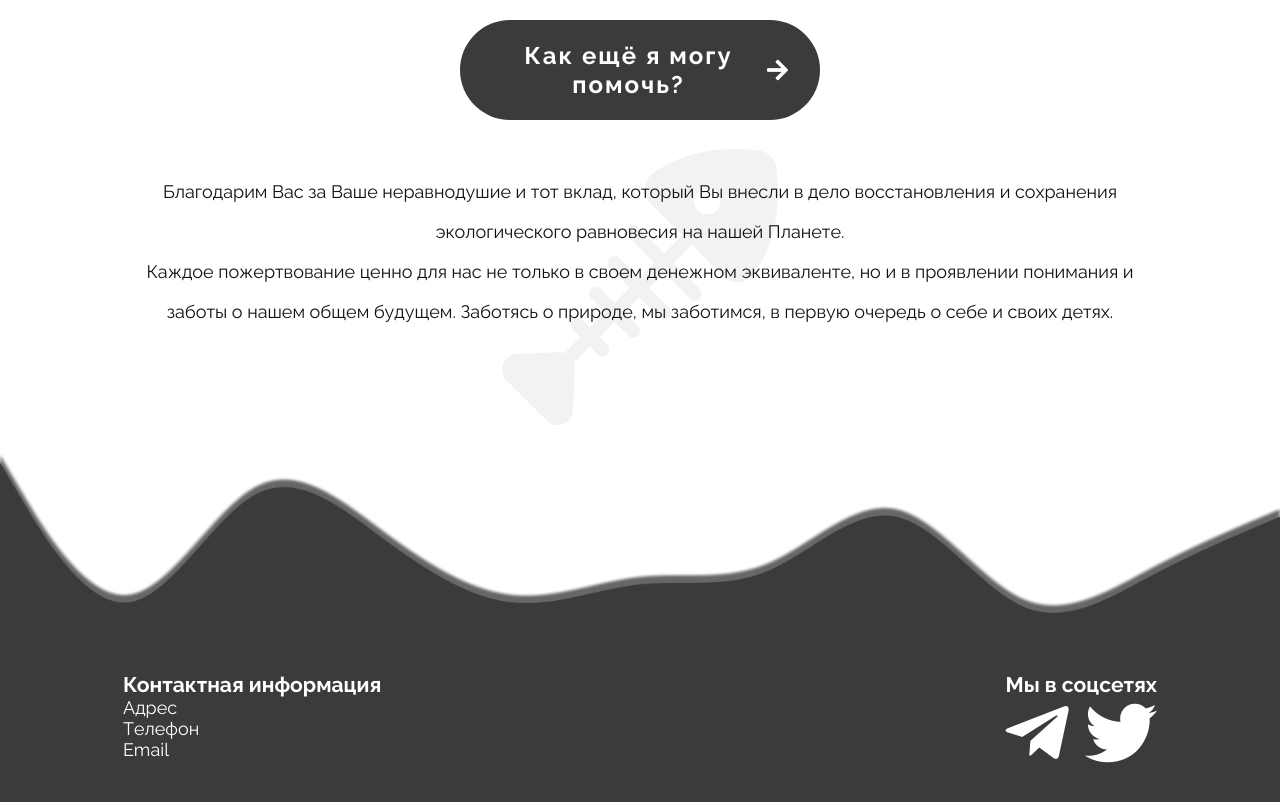
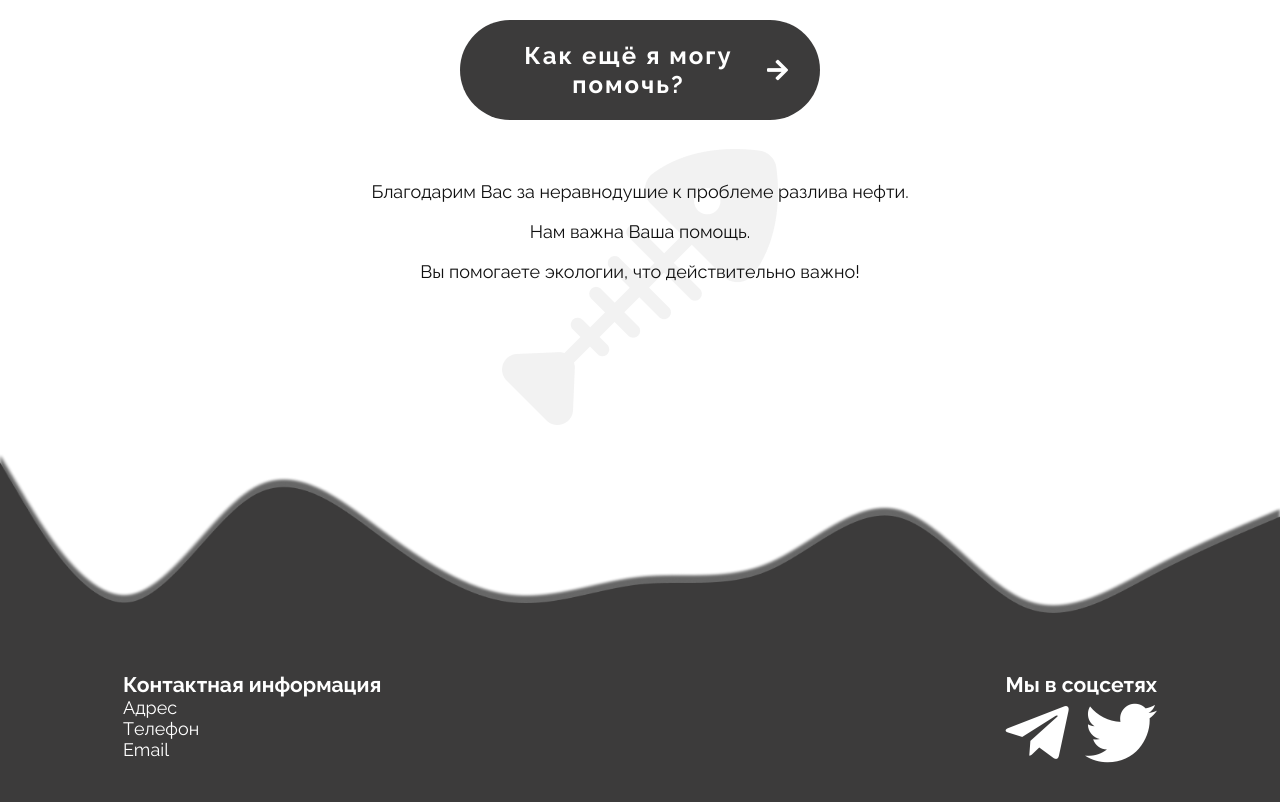
Before and after one commit to ksenia312/ROSATOM, a React app in the folder frontend/: page / in a window 1280 px wide. Shown: the part 1426-2228 px from the top of the page. Built offline with nearby package versions, Linux system fonts and the light colour scheme; a web font is replaced by a local one; what @react-pdf/renderer would draw is missing.

Commit message:
Landing charity text

```diff
--- a/frontend/src/pages/Landing/Landing.js
+++ b/frontend/src/pages/Landing/Landing.js
@@ -32,8 +32,9 @@ export default connect(
           <div className={style.content__charity_container} id={'help'}>
               <div className={style.content__button}><Button onClick={this.props.routeToCharity}>Как ещё я могу помочь? <i className="fas fa-arrow-right"/></Button></div>
               <div className={style.content__charity_text}>
-                  Благодарим Вас за Ваше неравнодушие и тот вклад, который Вы внесли в дело восстановления и сохранения экологического равновесия на нашей Планете.<br />
-                  Каждое пожертвование ценно для нас не только в своем денежном эквиваленте, но и в проявлении понимания и заботы о нашем общем будущем. Заботясь о природе, мы заботимся, в первую очередь о себе и своих детях.
+                  Благодарим Вас за неравнодушие к проблеме разлива нефти. <br />
+                  Нам важна Ваша помощь.<br />
+                  Вы помогаете экологии, что действительно важно!
               </div>
           </div>
         <Footer />
```
